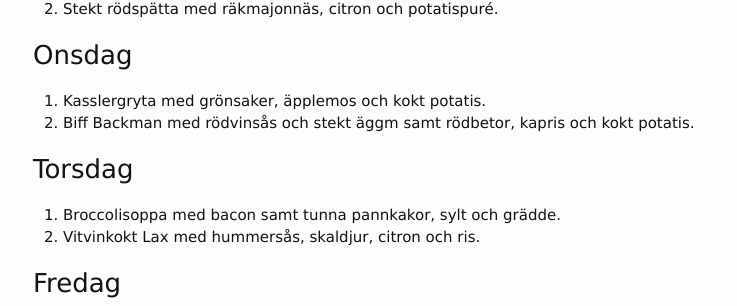
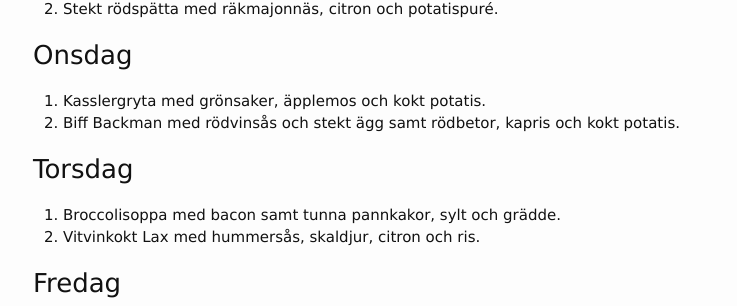
Before and after one commit to FarInn62/farinn62.github.io, a Jekyll site: the page built from lunch.md, in a window 1280 px wide. Shown: the part 377-683 px from the top of the page, without its empty margins (237-974 px from the left). Built offline with Jekyll 4.4.1, drawn with Linux system fonts in a browser that asks for light colours.

Commit message:
Update lunch.md

```diff
--- a/lunch.md
+++ b/lunch.md
@@ -22,7 +22,7 @@ Alla rätter: 95:- Take away: 80:-
 ### Onsdag
 
 1. Kasslergryta med grönsaker, äpplemos och kokt potatis.
-2. Biff Backman med rödvinsås och stekt äggm samt rödbetor, kapris och kokt potatis.
+2. Biff Backman med rödvinsås och stekt ägg samt rödbetor, kapris och kokt potatis.
 
 ### Torsdag
 
```
